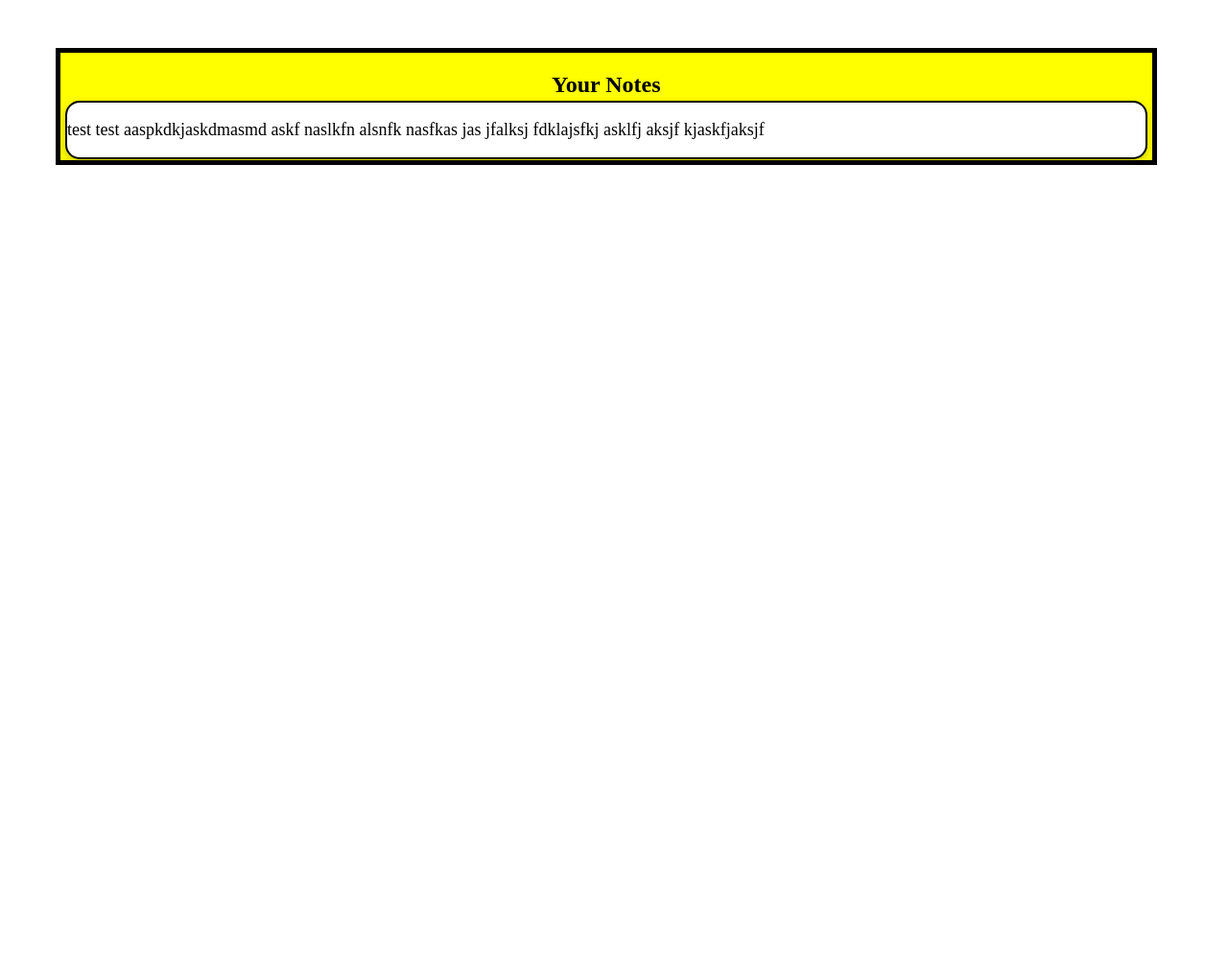
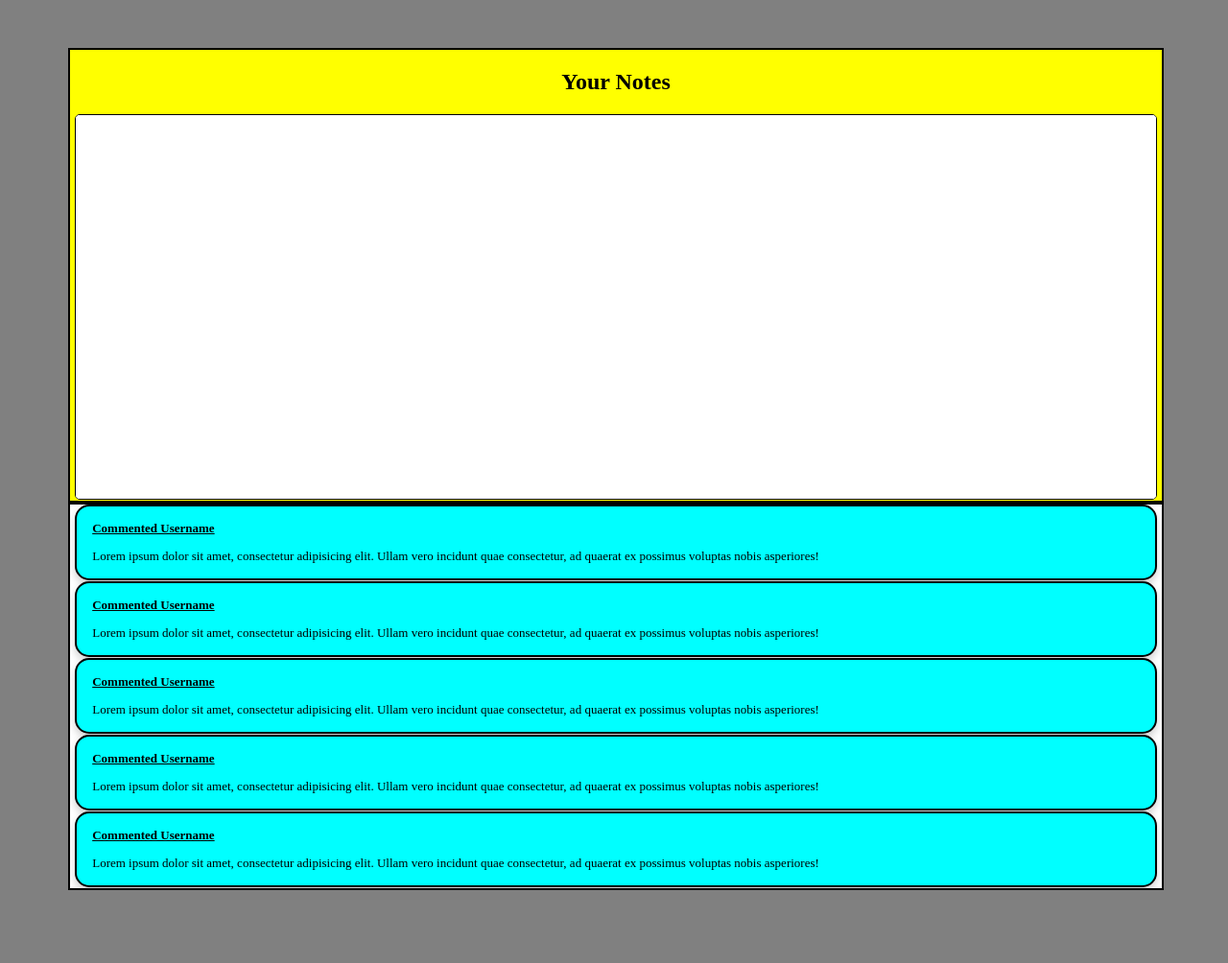
Before and after one commit to CarverWasTaken/MusketeerNotes, a Flask app: template FrontEnd/templates/viewNote.html in a window 1280 px wide. Shown: the top 1004 px of the page at 96% size. Run offline with Flask 2, Linux system fonts and the light colour scheme; the template is opened without the code that fills it, so the values that code supplies are empty.

Commit message:
Added comments to the view note

```diff
--- a/FrontEnd/app.py
+++ b/FrontEnd/app.py
@@ -49,7 +49,11 @@ def register():
 @app.route("/notes")
 def notes():
       # _notes = getNotes()
-      return render_template('viewNote.html', notes = yourNotes)
+      return render_template('MainPage.html', notes = yourNotes)
+
+@app.route("/note")
+def note():
+      return render_template('viewNote.html')
 
 @app.route("/addNote", methods=['POST'])
 def addNote():
--- a/FrontEnd/static/styles/noteView.css
+++ b/FrontEnd/static/styles/noteView.css
@@ -1,31 +1,92 @@
 .outerBox{
-  border: solid 5px;
+  border: solid 2px;
   width: 90%;
-  height: 90%;
+  height: 20%;
   overflow: hidden;
-  margin-left: 50px;
-  margin-right: 50px;
+  margin-left: 5%;
+  margin-right: 5%;
   margin-top: 50px;
 
   background-color: yellow;
 }
 
 .innerBox{
-  box-shadow: 0 4px 8px 0 rgba(0,0,0,0.2);
-  transition: 0.3s;
   background-color: white;
   margin-bottom: 1px;
 
-  border-radius: 15px;
-  max-height: 90%;
-  height: 350px
+  border-radius: 5px;
+  /* max-height: 90%; */
+  height: 400px;
   overflow: hidden;
   text-overflow: ellipsis;
 
   font-size: large;
   z-index: 4;
+  border: solid 1px black;
+  margin-right: 5px;
+  margin-left: 5px;
+  transition: 0.5s max-height;
+}
+.innerBox textarea{
+  width: 100%;
+  height: 100%;
+  resize: none;
+  outline: none;
+  border-color: transparent;
+}
+.innerBox textarea:focus{
+  border-color: transparent;
+  outline: none;
+}
+
+.commentContainer{
+ border: solid 2px black;
+ width: 90%;
+ height: 400px;
+ margin-left: 5%;
+margin-right: 5%;
+ overflow: auto;
+ background-color: white;
+}
+
+.card {
+  box-shadow: 0 4px 8px 0 rgba(0,0,0,0.2);
+  transition: 0.3s;
+  background-color: cyan;
+  margin-bottom: 1px;
+
+  border-radius: 15px;
+  max-height: 10%;
+  overflow: hidden;
+  text-overflow: ellipsis;
+
+  font-size: small;
+  z-index: 4;
   border: solid 2px black;
   margin-right: 5px;
   margin-left: 5px;
   transition: 0.5s max-height;
+
+  }
+
+.container {
+  padding: 2px 16px;
+  text-overflow: ellipsis;
+  height: 80%;
 }
+
+::-webkit-scrollbar {
+  width: 0;
+  background: transparent;
+}
+
+.container {
+  /* IE 10+ */
+  -ms-overflow-style: none;
+  /* Firefox */
+  scrollbar-width: none;
+}
+
+.container::-webkit-scrollbar {
+  display: none;
+}
--- a/FrontEnd/templates/viewNote.html
+++ b/FrontEnd/templates/viewNote.html
@@ -4,23 +4,111 @@
 <head>
     <meta charset="UTF-8">
     <meta name="viewport" content="width=device-width, initial-scale=1.0">
-    <!-- <link rel="stylesheet" href="../static/styles/noteView.css"> -->
-    <link rel="stylesheet" href="{{ url_for('static', filename='styles/noteView.css') }}">
-
+    <link rel="stylesheet" href="../static/styles/noteView.css">
+    <!-- <link rel="stylesheet" href="{{ url_for('static', filename='styles/noteView.css') }}"> -->
     <title>Document</title>
 </head>
-    <body>
+    <body style="background-color: gray;">
     <div class="outerBox">
-    <h2 style="color: black; height: 10px; padding: 0; text-align: center;">Your Notes</h2>
+    <h2 style="color: black; padding: 0; text-align: center;">Your Notes</h2>
 
     <div class="innerBox">
-        <p>
-            test test aaspkdkjaskdmasmd
-            askf naslkfn alsnfk nasfkas jas
-            jfalksj fdklajsfkj asklfj
-            aksjf kjaskfjaksjf
-        </p>
+        <textarea>
+        </textarea>
     </div>
+    </div>
+
+
+    <div class="commentContainer">
+
+        <div class="comments">
+        <div class="card">
+            <div class="container">
+                <p><u><b>Commented Username</b></u></p>
+                <p>Lorem ipsum dolor sit amet, consectetur adipisicing elit. Ullam vero incidunt quae consectetur, ad quaerat ex possimus voluptas nobis asperiores!</p>
+            </div>
+        </div>
+        <div class="card">
+            <div class="container">
+                <p><u><b>Commented Username</b></u></p>
+                <p>Lorem ipsum dolor sit amet, consectetur adipisicing elit. Ullam vero incidunt quae consectetur, ad quaerat ex possimus voluptas nobis asperiores!</p>
+            </div>
+        </div>
+        <div class="card">
+            <div class="container">
+                <p><u><b>Commented Username</b></u></p>
+                <p>Lorem ipsum dolor sit amet, consectetur adipisicing elit. Ullam vero incidunt quae consectetur, ad quaerat ex possimus voluptas nobis asperiores!</p>
+            </div>
+        </div>
+        <div class="card">
+            <div class="container">
+                <p><u><b>Commented Username</b></u></p>
+                <p>Lorem ipsum dolor sit amet, consectetur adipisicing elit. Ullam vero incidunt quae consectetur, ad quaerat ex possimus voluptas nobis asperiores!</p>
+            </div>
+        </div>
+        <div class="card">
+            <div class="container">
+                <p><u><b>Commented Username</b></u></p>
+                <p>Lorem ipsum dolor sit amet, consectetur adipisicing elit. Ullam vero incidunt quae consectetur, ad quaerat ex possimus voluptas nobis asperiores!</p>
+            </div>
+        </div>
+        <div class="card">
+            <div class="container">
+                <p><u><b>Commented Username</b></u></p>
+                <p>Lorem ipsum dolor sit amet, consectetur adipisicing elit. Ullam vero incidunt quae consectetur, ad quaerat ex possimus voluptas nobis asperiores!</p>
+            </div>
+        </div>
+        <div class="card">
+            <div class="container">
+                <p><u><b>Commented Username</b></u></p>
+                <p>Lorem ipsum dolor sit amet, consectetur adipisicing elit. Ullam vero incidunt quae consectetur, ad quaerat ex possimus voluptas nobis asperiores!</p>
+            </div>
+        </div>
+        <div class="card">
+            <div class="container">
+                <p><u><b>Commented Username</b></u></p>
+                <p>Lorem ipsum dolor sit amet, consectetur adipisicing elit. Ullam vero incidunt quae consectetur, ad quaerat ex possimus voluptas nobis asperiores!</p>
+            </div>
+        </div>
+        <div class="card">
+            <div class="container">
+                <p><u><b>Commented Username</b></u></p>
+                <p>Lorem ipsum dolor sit amet, consectetur adipisicing elit. Ullam vero incidunt quae consectetur, ad quaerat ex possimus voluptas nobis asperiores!</p>
+            </div>
+        </div>
+        <div class="card">
+            <div class="container">
+                <p><u><b>Commented Username</b></u></p>
+                <p>Lorem ipsum dolor sit amet, consectetur adipisicing elit. Ullam vero incidunt quae consectetur, ad quaerat ex possimus voluptas nobis asperiores!</p>
+            </div>
+        </div>
+        <div class="card">
+            <div class="container">
+                <p><u><b>Commented Username</b></u></p>
+                <p>Lorem ipsum dolor sit amet, consectetur adipisicing elit. Ullam vero incidunt quae consectetur, ad quaerat ex possimus voluptas nobis asperiores!</p>
+            </div>
+        </div>
+        <div class="card">
+            <div class="container">
+                <p><u><b>Commented Username</b></u></p>
+                <p>Lorem ipsum dolor sit amet, consectetur adipisicing elit. Ullam vero incidunt quae consectetur, ad quaerat ex possimus voluptas nobis asperiores!</p>
+            </div>
+        </div>
+        <div class="card">
+            <div class="container">
+                <p><u><b>Commented Username</b></u></p>
+                <p>Lorem ipsum dolor sit amet, consectetur adipisicing elit. Ullam vero incidunt quae consectetur, ad quaerat ex possimus voluptas nobis asperiores!</p>
+            </div>
+        </div>
+        <div class="card">
+            <div class="container">
+                <p><u><b>Commented Username</b></u></p>
+                <p>Lorem ipsum dolor sit amet, consectetur adipisicing elit. Ullam vero incidunt quae consectetur, ad quaerat ex possimus voluptas nobis asperiores!</p>
+            </div>
+        </div>
+
+
+       </div>
     </div>
  </body>
 </html>
```
Also changed, not shown: 3 other files.
